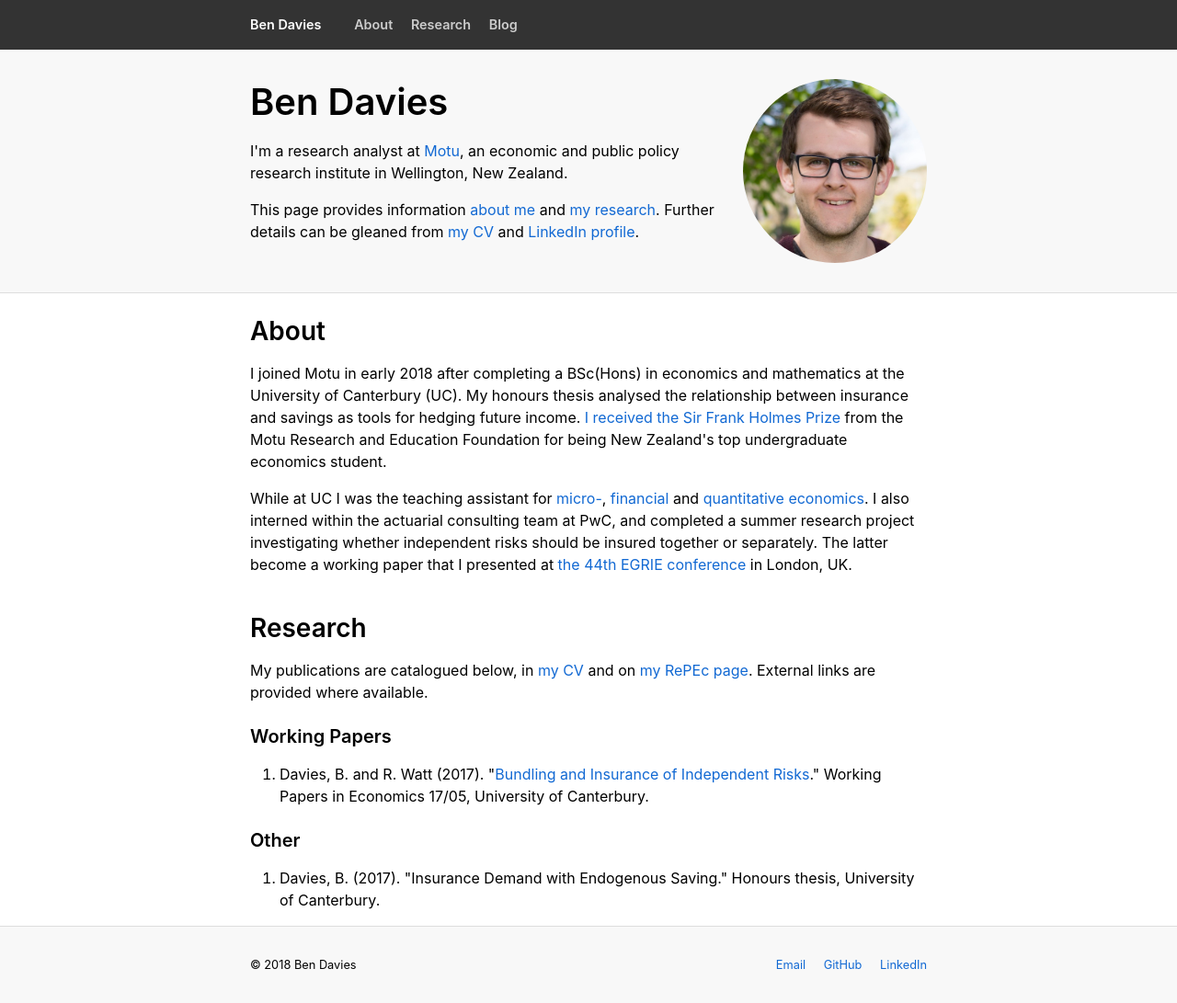
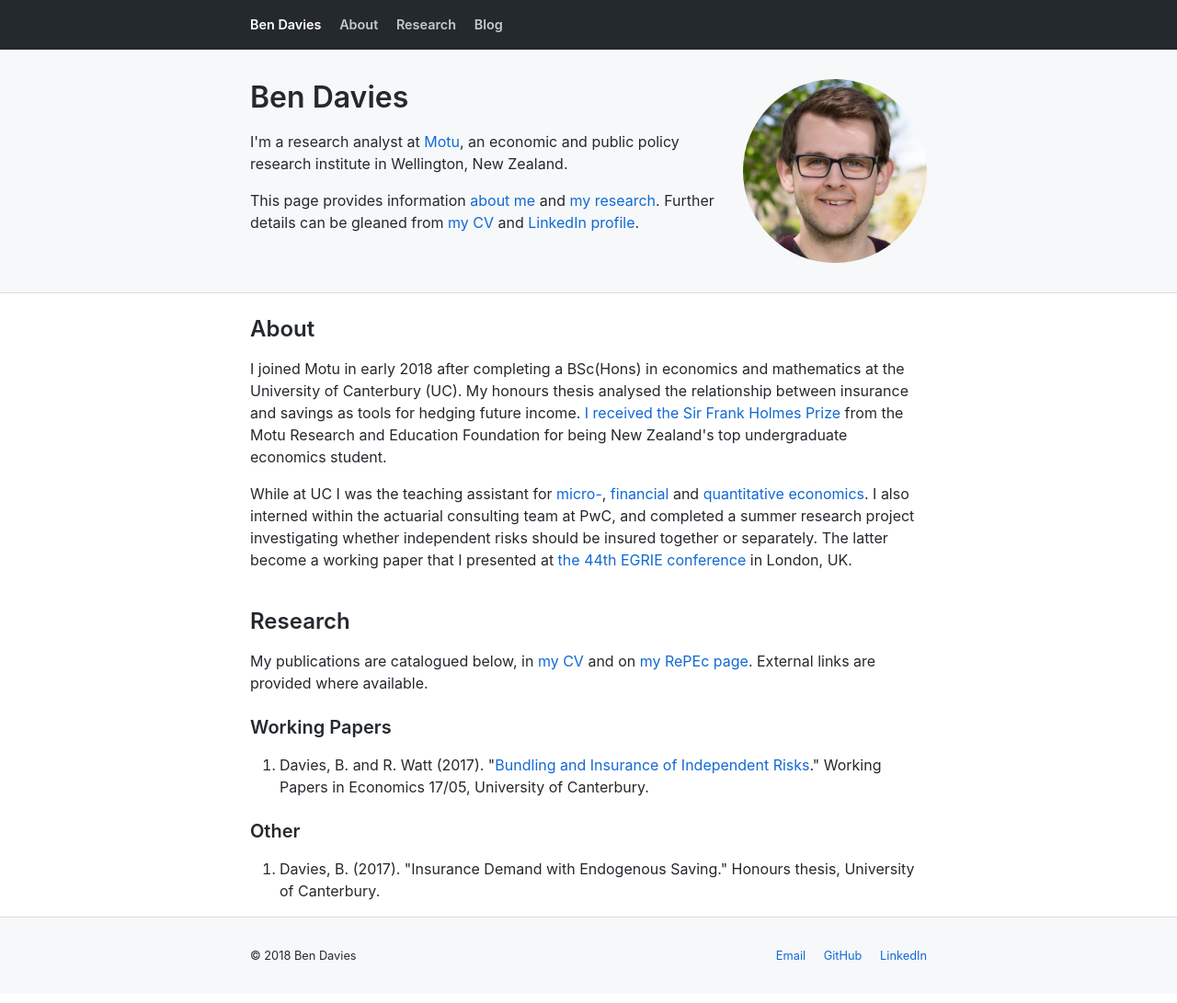
Before and after one commit to bldavies/bldavies.github.io, a Jekyll site: the page built from _pages/index.html, in a window 1280 px wide. Shown: the whole page at 92% size. Built offline with Jekyll 4.4.1, drawn with Linux system fonts in a browser that asks for light colours.

Commit message:
Update CSS and reorganise directory

```diff
--- a/_config.yml
+++ b/_config.yml
@@ -2,8 +2,6 @@
 title: Ben Davies
 author: Ben Davies
 email: ben.davies@motu.org.nz
-
-# Social links
 github-url:  https://github.com/bldavies
 linkedin-url: https://www.linkedin.com/in/nzbendavies/
 
--- a/_layouts/default.html
+++ b/_layouts/default.html
@@ -2,7 +2,7 @@
 <html lang="en">
   <head>
     <meta charset="utf-8">
-    <link rel="stylesheet" href="/style.css">
+    <link rel="stylesheet" href="/css/base.css">
     <meta name="viewport" content="width=device-width, initial-scale=1.0">
     <title>
       {{ site.title }}
--- a/_pages/index.html
+++ b/_pages/index.html
@@ -5,14 +5,14 @@ layout: default
 
 <div class="banner">
   <div class="container">
-    <img src="assets/portrait.jpg" class="portrait">
+    <img src="/images/portrait.jpg" class="portrait">
     <h1>Ben Davies</h1>
     <p>
       I'm a research analyst at <a href="https://motu.nz">Motu</a>, an economic and public policy research institute in Wellington, New Zealand.
     </p>
     <p>
       This page provides information <a href="#about">about me</a> and <a href="#research">my research</a>.
-      Further details can be gleaned from <a href="assets/cv.pdf">my CV</a> and <a href="{{ site.linkedin-url }}">LinkedIn profile</a>.
+      Further details can be gleaned from <a href="/cv.pdf">my CV</a> and <a href="{{ site.linkedin-url }}">LinkedIn profile</a>.
     </p>
   </div>
 </div>
@@ -34,7 +34,7 @@ layout: default
 <div class="container" id="research">
   <h2>Research</h2>
     <p>
-      My publications are catalogued below, in <a href="/assets/cv.pdf">my CV</a> and on <a href="https://ideas.repec.org/f/pda777">my RePEc page</a>.
+      My publications are catalogued below, in <a href="/cv.pdf">my CV</a> and on <a href="https://ideas.repec.org/f/pda777">my RePEc page</a>.
       External links are provided where available.
     </p>
   <h3>Working Papers</h3>
--- a/style.scss
+++ b/css/base.scss
@@ -1,10 +1,5 @@
 ---
 ---
-
-// Font stacks
-$body-font: -apple-system, BlinkMacSystemFont, "Segoe UI", Helvetica, Arial, sans-serif, "Apple Color Emoji", "Segoe UI Emoji", "Segoe UI Symbol" !default;
-$mono-font: "SFMono-Regular", Consolas, "Liberation Mono", Menlo, Courier, monospace !default;
-
 
 * {
   box-sizing: border-box;
@@ -12,7 +7,10 @@ $mono-font: "SFMono-Regular", Consolas, "Liberation Mono", Menlo, Courier, monos
 }
 
 body {
-  font-family: $body-font;
+  -ms-text-size-adjust: 100%;
+  -webkit-text-size-adjust: 100%;
+  color: #24292e;
+  font-family: -apple-system, BlinkMacSystemFont, "Segoe UI", Helvetica, Arial, sans-serif, "Apple Color Emoji", "Segoe UI Emoji", "Segoe UI Symbol";
   font-size: 16px;
   line-height: 1.5;
   margin: 0;
@@ -27,32 +25,34 @@ body {
     }
   }
 
-  code,
-  pre {
-    background-color: #f5f5f5;
+  blockquote, ol, p, pre, ul, table {
+    margin: 1rem 0;
+  }
+
+  code, pre {
+    font-family: "SFMono-Regular", Consolas, "Liberation Mono", Menlo, Courier, monospace;
   }
 
   code {
-    font-family: $mono-font;
+    background-color: rgba(27,31,35,0.05);
+    border-radius: 0.25rem;
     font-size: 85%;
-    padding: 0.2em 0.4em;
+    padding: 0.2rem 0.4rem;
   }
 
-  h1,
-  h2,
-  h3 {
+  h1, h2, h3 {
     font-weight: 600;
     line-height: 1.25;
     margin: 1.5rem 0 1rem;
   }
 
   h1 {
-    font-size: 2.5rem;
+    font-size: 2rem;
     margin: 1rem 0;
   }
 
   h2 {
-    font-size: 1.75rem;
+    font-size: 1.5rem;
   }
 
   h3 {
@@ -79,14 +79,7 @@ body {
     }
   }
 
-  ol,
-  p,
-  ul {
-    margin: 1rem 0;
-  }
-
-  ol,
-  ul {
+  ol, ul {
     padding-left: 2rem;
 
     &.blog-index {
@@ -94,7 +87,7 @@ body {
       padding: 0;
 
       li {
-        border-top: 1px solid #ddd;
+        border-top: 1px solid #eaecef;
 
         &:first-child {
           border-top: none;
@@ -104,13 +97,15 @@ body {
   }
 
   pre {
-    line-height: 1.25;
-    margin: 1rem 0;
+    background-color: #f6f8fa;
+    border-radius: 0.25rem;
+    line-height: 1.45;
     max-width: 100vw;
     overflow: auto;
-    padding: 1rem 1rem;
+    padding: 1rem;
 
     code {
+      background-color: transparent;
       padding: 0;
     }
   }
@@ -119,17 +114,22 @@ body {
     border-collapse: collapse;
     margin: auto;
     overflow: auto;
-  }
 
-  td,
-  th {
-    padding: 0 0.5rem;
-    vertical-align: top;
-  }
+    td, th {
+      border: 1px solid #eee;
+      border: 1px solid #dfe2e5;
+      padding: 0.375rem 0.75rem;
+      vertical-align: top;
+    }
 
-  thead th {
-    border-bottom: 1px solid black;
-    font-weight: 600;
+    th {
+      font-weight: bold;
+    }
+
+    tr:nth-child(2n) {
+      background-color: #f5f5f5;
+      background-color: #f6f8fa;
+    }
   }
 
   time {
@@ -139,7 +139,7 @@ body {
   }
 
   header {
-    background-color: #333;
+    background-color: #24292e;
     color: white;
     font-size: 90%;
     font-weight: 600;
@@ -156,14 +156,13 @@ body {
     }
 
     nav {
-      color: #ccc;
+      color: #c8c9cb;
       display: inline;
-      margin-left: 1rem;
     }
   }
 
   footer {
-    background-color: #f8f8f8;
+    background-color: #f6f8fa;
     border-top: 1px solid #ddd;
     font-size: 80%;
     padding: 2rem 0;
@@ -183,7 +182,7 @@ body {
   }
 
   .banner {
-    background-color: #f8f8f8;
+    background-color: #f6f8fa;
     border-bottom: 1px solid #ddd;
     padding: 1rem 0;
   }
@@ -209,13 +208,3 @@ body {
     min-height: calc(100vh - 3.5rem - 5.5rem);
   }
 }
-
-.c, .c1 { color: #AAAAAA; font-style: italic;}  // Comments
-.k { color: #0074D9; } // Keywords
-.kc { color: purple; }  // Keyword.Constants
-.m { color: purple; }  // Number.Literals
-.na { color: purple; }  // Name.Attributes
-.nf { color: purple; }  // Name.Functions
-.nt { color: #0074D9; }  // Name.Tags
-.o { color: #888888; }  // Operators
-.s, .s2 { color: green; }  // Strings
```
Also changed, not shown: images/portrait.jpg (renamed from assets/portrait.jpg), 4 other files.
